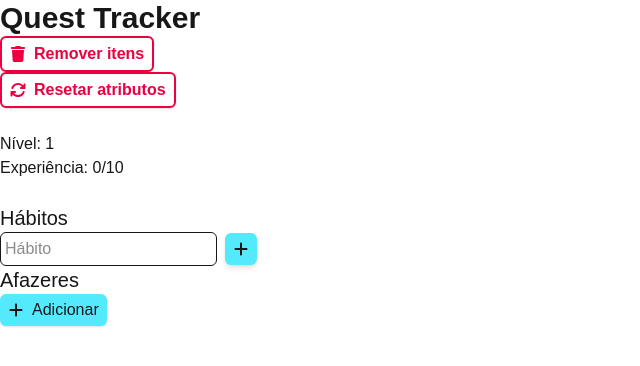
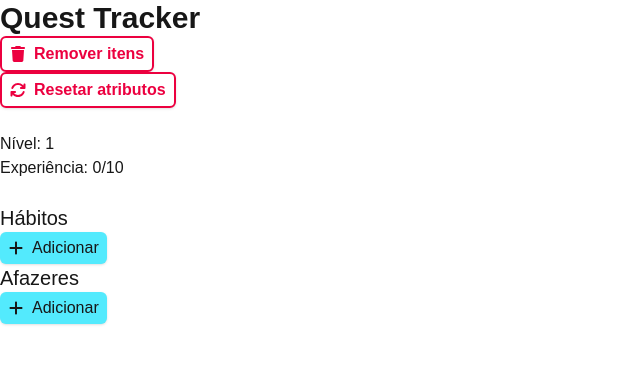
Before and after one commit to gab-souza-martins/gamified-habit-tracker, a Next.js app: page / in a window 1280 px wide. Shown: the top 366 px of the page, without its empty margins (0-640 px from the left). Built offline with nearby package versions, Linux system fonts and the light colour scheme.

Commit message:
Adicionado formulário de adicionar item a HabitList.tsx

```diff
--- a/src/app/Components/HabitList.tsx
+++ b/src/app/Components/HabitList.tsx
@@ -11,10 +11,10 @@ import {
 import { CSS } from "@dnd-kit/utilities";
 import { FaEdit } from "react-icons/fa";
 import ConfirmRemove from "./ConfirmRemove";
+import ItemForm from "./ItemForm";
 
 const HabitList = () => {
    const [habits, setHabits] = React.useState<Habit[]>([]);
-   const [habitName, setHabitName] = React.useState<string>("");
 
    React.useEffect(() => {
       const saved: string | null = localStorage.getItem("habits");
@@ -30,14 +30,15 @@ const HabitList = () => {
       setHabits(newHabits);
    }, []);
 
-   const handleAdd = (e: React.MouseEvent<HTMLButtonElement>) => {
-      e.preventDefault();
-      if (habitName.trim() !== "") {
+   const [isAddFormOpen, setIsAddFormOpen] = React.useState<boolean>(false);
+
+   const handleAdd = (name: string) => {
+      if (name.trim() !== "") {
          const newHabits: Habit[] = [
             ...habits,
             {
                id: crypto.randomUUID(),
-               name: habitName.trim(),
+               name: name.trim(),
                done: false,
                streak: 0,
                highestStreak: 0,
@@ -50,7 +51,6 @@ const HabitList = () => {
       } else {
          console.log("Nenhum input encontrado");
       }
-      setHabitName("");
    };
 
    const SortableItem = ({ i }: { i: Habit }) => {
@@ -212,38 +212,36 @@ const HabitList = () => {
       setHabits(newHabits);
       localStorage.setItem("habits", JSON.stringify(newHabits));
    };
-   const handleCloseConfirmRemove = () => {
+   const handleCloseModal = () => {
+      setIsAddFormOpen(false);
       setIsConfirmRemoveOpen(false);
    };
 
    return (
       <>
+         {isAddFormOpen && (
+            <ItemForm onAdd={handleAdd} closeForm={handleCloseModal} />
+         )}
+
          {isConfirmRemoveOpen && (
             <ConfirmRemove
                confirmRemove={handleRemove}
-               closeRemove={handleCloseConfirmRemove}
+               closeRemove={handleCloseModal}
             />
          )}
+
          <h2 className="text-xl">Hábitos</h2>
 
-         <form className="flex items-center gap-2">
-            <input
-               onChange={(e) => setHabitName(e.target.value)}
-               value={habitName}
-               aria-label="Digite o hábito"
-               type="text"
-               placeholder="Hábito"
-               className="border rounded-md p-1"
-            />
-
-            <button
-               onClick={handleAdd}
-               aria-label="Adicionar hábito"
-               className="cursor-pointer bg-cyan-300 rounded-md shadow-md p-2"
-            >
-               <FaPlus />
-            </button>
-         </form>
+         <button
+            onClick={() => setIsAddFormOpen(true)}
+            aria-label="Adicionar hábito"
+            className="cursor-pointer rounded-md flex items-center gap-2 py-1 px-2
+                      bg-cyan-300 shadow-sm hover:bg-cyan-400 hover:shadow-xl transition duration-75 ease-in-out
+                      active:bg-cyan-500 active:shadow-md focus:outline-2 focus:outline-cyan-300 focus:outline-offset-2"
+         >
+            <FaPlus />
+            <span>Adicionar</span>
+         </button>
 
          <DndContext
             collisionDetection={closestCenter}
```
